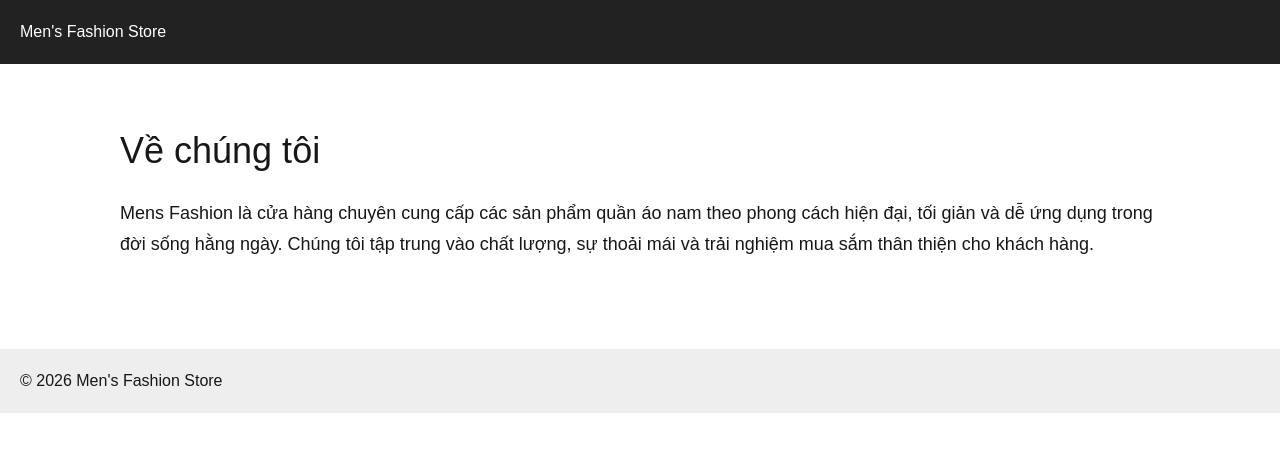
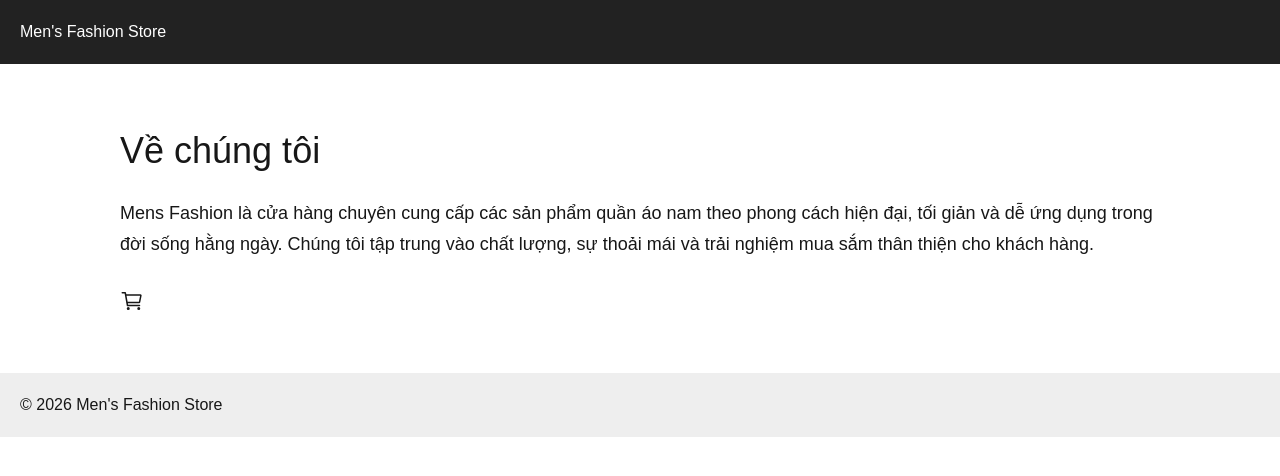
Before and after one commit to Xuyen2801/mens-fashion-store, a Next.js app: page /Home in a window 1280 px wide. Shown: the top 476 px of the page. Built offline with nearby package versions, Linux system fonts and the light colour scheme.

Commit message:
chore: import thu vien.

```diff
--- a/package.json
+++ b/package.json
@@ -11,7 +11,8 @@
   "dependencies": {
     "next": "16.1.4",
     "react": "19.2.3",
-    "react-dom": "19.2.3"
+    "react-dom": "19.2.3",
+    "react-icons": "^5.5.0"
   },
   "devDependencies": {
     "@tailwindcss/postcss": "^4",
--- a/src/app/Home/page.tsx
+++ b/src/app/Home/page.tsx
@@ -1,6 +1,6 @@
 import React from "react";
 import Content from "../../components/Home/Content";
-
+import { IoShirtOutline } from "react-icons/io5";
 function HomePage(){
   return(
     <div>
--- a/src/components/Home/Content.jsx
+++ b/src/components/Home/Content.jsx
@@ -1,5 +1,5 @@
 'use client'
-
+import { IoCartOutline } from "react-icons/io5";
 export default function Content() {
   return (
     <section style={{ padding: '60px 80px', maxWidth: 1200, margin: '0 auto' }}>
@@ -13,8 +13,8 @@ export default function Content() {
         Chúng tôi tập trung vào chất lượng, sự thoải mái và trải nghiệm mua sắm
         thân thiện cho khách hàng.
       </p>
+    <IoCartOutline size={24} />
+    </section>
 
-
-    </section>
   )
 }
```
Also changed, not shown: 2 other files (tests, documents, lock files or other folders).
